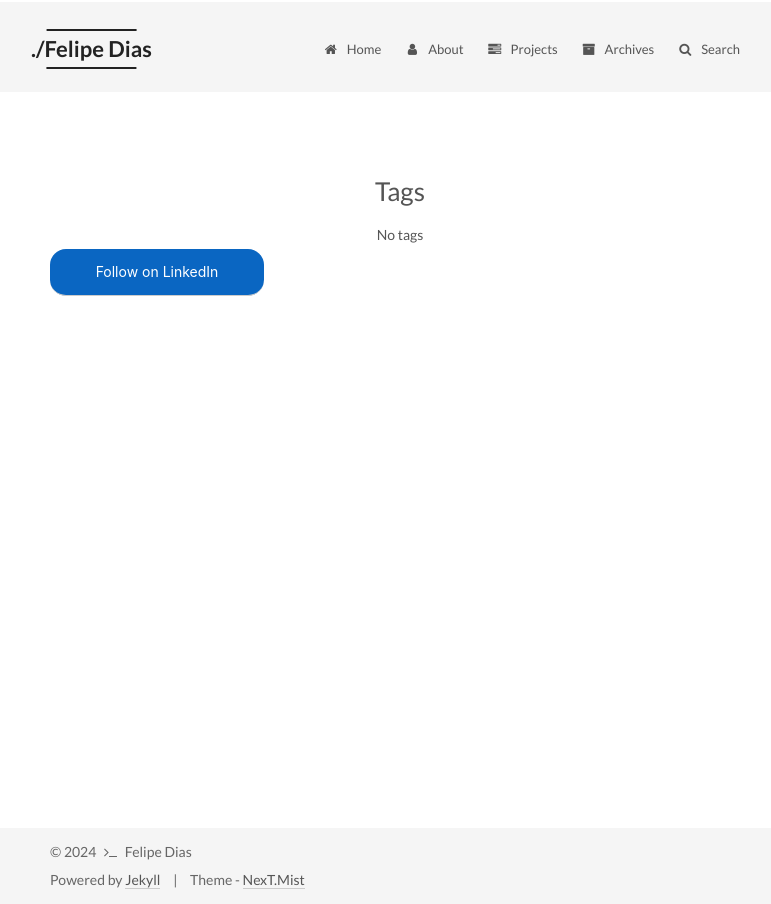
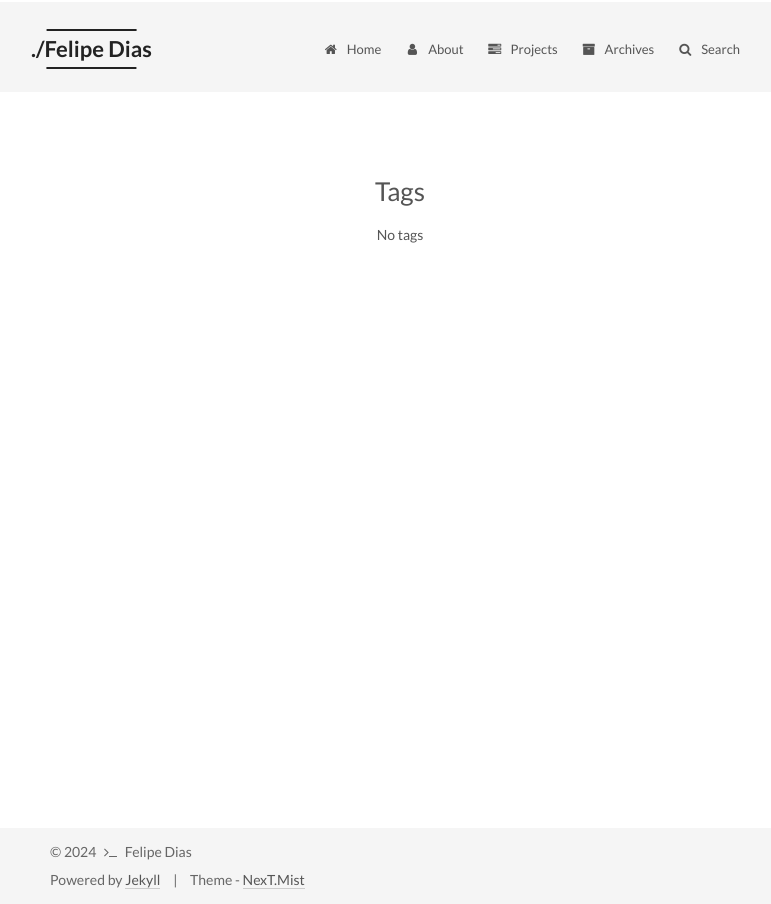
Before and after one commit to fdoliv/fdoliv.github.io, a Jekyll site: the page built from tags/index.html, in a window 1280 px wide. Shown: the whole page, without its empty margins (240-1011 px from the left). Built offline with Jekyll 4.4.1, drawn with Linux system fonts in a browser that asks for light colours.

Commit message:
remove follow me linkedin button

```diff
--- a/_includes/page.html
+++ b/_includes/page.html
@@ -43,21 +43,3 @@
     {{ content }}
   {% endif %}
 </div>
-<style>
-  .libutton {
-    display: flex;
-    flex-direction: column;
-    justify-content: center;
-    padding: 7px;
-    text-align: center;
-    outline: none;
-    text-decoration: none !important;
-    color: #ffffff !important;
-    width: 200px;
-    height: 32px;
-    border-radius: 16px;
-    background-color: #0A66C2;
-    font-family: "SF Pro Text", Helvetica, sans-serif;
-  }
-</style>
-<a class="libutton" href="https://www.linkedin.com/comm/mynetwork/discovery-see-all?usecase=PEOPLE_FOLLOWS&followMember=fdoprof" target="_blank">Follow on LinkedIn</a>
```
